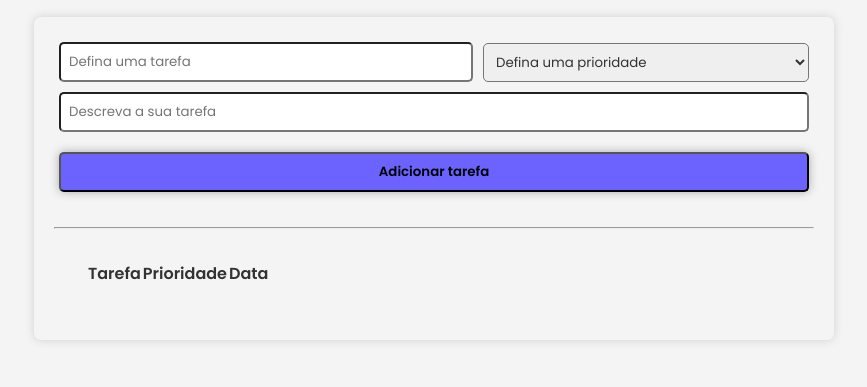
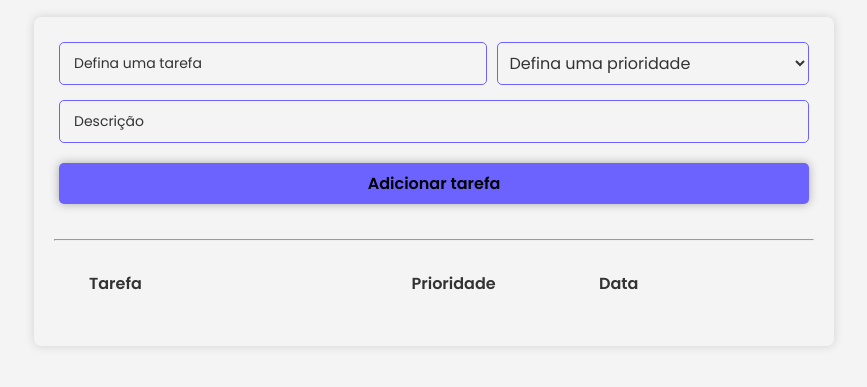
Before and after one commit to lameiragaspar/to-do-list, a plain HTML site: page index.html in a window 1280 px wide. Shown: the part 71-458 px from the top of the page, without its empty margins (206-1073 px from the left). Drawn offline with Linux system fonts and the light colour scheme.

Commit message:
Input animado
Uma pequena animação nos campos de input

```diff
--- /dev/null
+++ b/estilo/animate.css
@@ -0,0 +1,24 @@
+.add_tarefa div.input_label {
+    position: relative;
+}
+.input_label input,
+.add_tarefa select{
+    border: 1.5px solid #6c63ff;
+}
+.input_label label{
+    position: absolute;
+    top: 10;
+    left: 10px;
+    font-size: 14px;
+    pointer-events: none;
+    transition: .3s ease all;
+    background-color: #f4f4f4;
+    padding: 0 5px;
+}
+.input_label input:focus + label,
+.input_label input:valid + label{
+    color: #6c63ff;
+    top: -9px;
+    font-size: 13.1px;
+    transition: .4s ease all;
+}
--- a/estilo/style.css
+++ b/estilo/style.css
@@ -26,7 +26,7 @@ main .add_tarefa{
     margin-bottom: 30px;
     display: flex;
     flex-direction: column;
-    gap: 10px;
+    gap: 15px;
 }
 .add_tarefa div{
     width: 100%;
@@ -45,14 +45,15 @@ button{
     width: 100%;
 }
 .add_tarefa input,
+.add_tarefa button,
 .add_tarefa select{
     flex-grow: 1;
-}
-.add_tarefa input,
-.add_tarefa button,
-.add_tarefa select{
+    outline:none;
+    font-size: 16px;
     padding: 8px;
     border-radius: 5px;
+    border: none;
+    background-color: #f4f4f4;
 }
 .add_tarefa button{
     background-color: #6c63ff;
@@ -75,17 +76,25 @@ main .tarefas{
     padding: 30px 5px;
     text-align: left;
 }
-thead th{
-    min-width: 25px;
+.tarefas table{
+    width: 100%;
+    text-align: left;
+    vertical-align: middle;
+    border-collapse: collapse;
 }
-table thead th:nth-child(3),
-table tbody td:nth-child(3){
-    text-align: center;
+table thead th{
 }
-tbody td img{
-    width: 19px;
-    cursor: pointer;
+table thead tr,
+table tbody tr{
+    display: grid;
+    grid-template-columns: 4% 43% 25% 20% 4% 4%;
+    text-align: left;
+    vertical-align: middle;
+}
+table tbody tr:nth-child(2n){
+    background-color: #e9e9e9;
+}
+tr td {
     display: flex;
     align-items: center;
-    justify-content: center;
 }
--- a/index.html
+++ b/index.html
@@ -5,6 +5,7 @@
     <meta name="viewport" content="width=device-width, initial-scale=1.0">
     <link href="https://fonts.googleapis.com/css2?family=Poppins:wght@400;600&display=swap" rel="stylesheet">
     <link rel="stylesheet" href="/estilo/style.css">
+    <link rel="stylesheet" href="/estilo/animate.css">
     <title>Lista de tarefas</title>
 </head>
 <body>
@@ -15,8 +16,9 @@
     </header>
     <main>
         <form action="" class="add_tarefa">
-            <div class="">
-                <input type="text" name="tarefa" id="id_tarefa" placeholder="Defina uma tarefa" required>
+            <div class="input_label">
+                <input type="text" name="tarefa" id="id_tarefa" required>
+                <label for="id_tarefa">Defina uma tarefa</label>
                 <select name="prioridade" id="id_prioridade" required>
                     <option value="">Defina uma prioridade</option>
                     <option value="Alta">Alta</option>
@@ -25,7 +27,10 @@
                 </select>
             </div>
             <div class="">
-                <input type="text" name="descricao" id="id_descricao"placeholder="Descreva a sua tarefa" required autocomplete="off">
+                <div class="input_label">
+                    <input type="text" name="descricao" id="id_descricao" required autocomplete="off">
+                    <label for="id_descricao">Descrição</label>
+                </div>
                 <button type="button" onclick="add_tarefa()">Adicionar tarefa</button>
             </div>
         </form>
```
